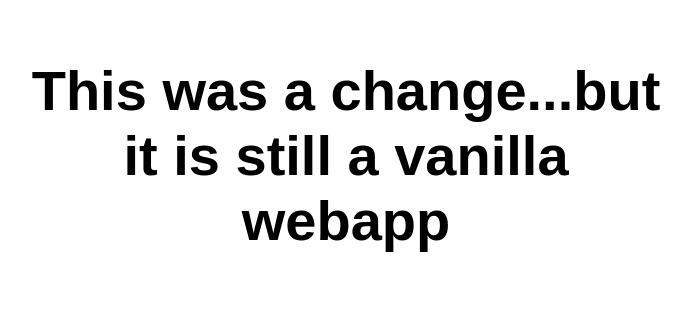
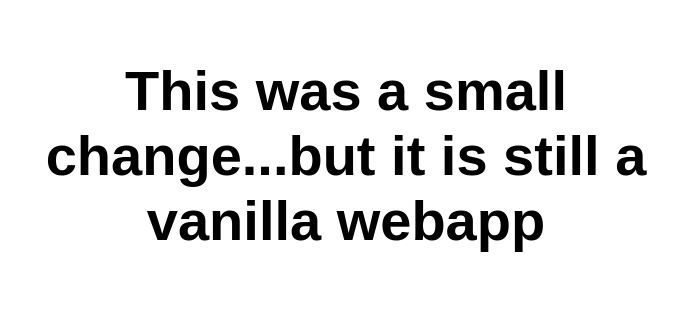
Before and after one commit to xavierbox/my-first-static-web-app, a website: page src/index.html in a window 1280 px wide. Shown: the whole page, without its empty margins (294-985 px from the left). Drawn offline with Linux system fonts and the light colour scheme.

Commit message:
my first commit

```diff
--- a/src/index.html
+++ b/src/index.html
@@ -10,7 +10,7 @@
 
 <body>
   <main>
-    <h1>This was a change...but it is still a vanilla webapp</h1>
+    <h1>This was a small change...but it is still a vanilla webapp</h1>
   </main>
 </body>
 
```
